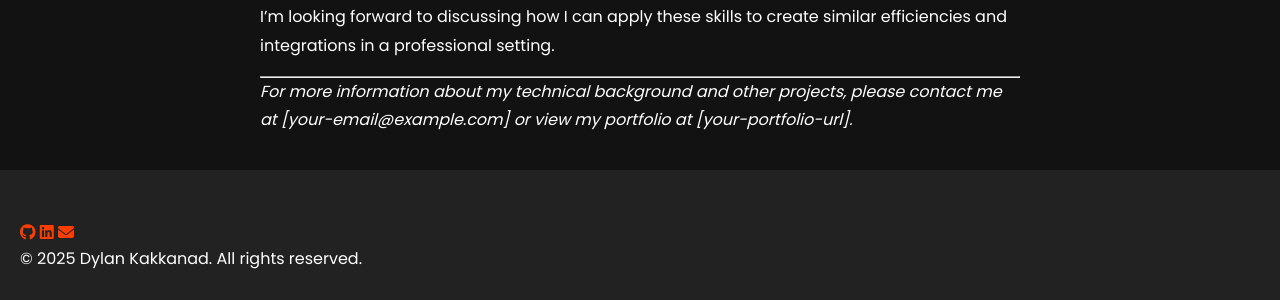
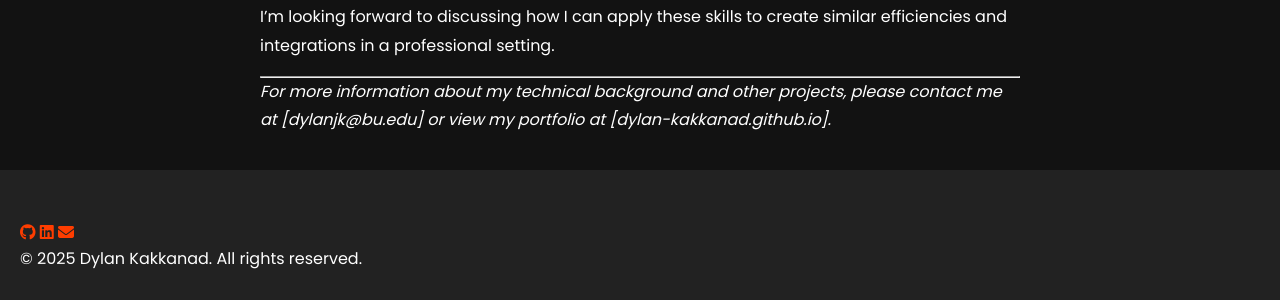
Before and after one commit to Dylan-Kakkanad/Dylan-Kakkanad.github.io, a Jekyll site: the page built from _posts/2025-03-17-automating-and-enhancing-email-workflows.md, in a window 1280 px wide and 900 px high, scrolled down 8598 px. Shown: the part 579-879 px from the top of the window. Built offline with Jekyll 4.4.1, drawn with Linux system fonts in a browser that asks for light colours.

```diff
--- a/_posts/2025-03-17-automating-and-enhancing-email-workflows.md
+++ b/_posts/2025-03-17-automating-and-enhancing-email-workflows.md
@@ -322,4 +322,4 @@
 
 ---
 
-*For more information about my technical background and other projects, please contact me at [your-email@example.com] or view my portfolio at [your-portfolio-url].*
+*For more information about my technical background and other projects, please contact me at [dylanjk@bu.edu] or view my portfolio at [dylan-kakkanad.github.io].*
```
